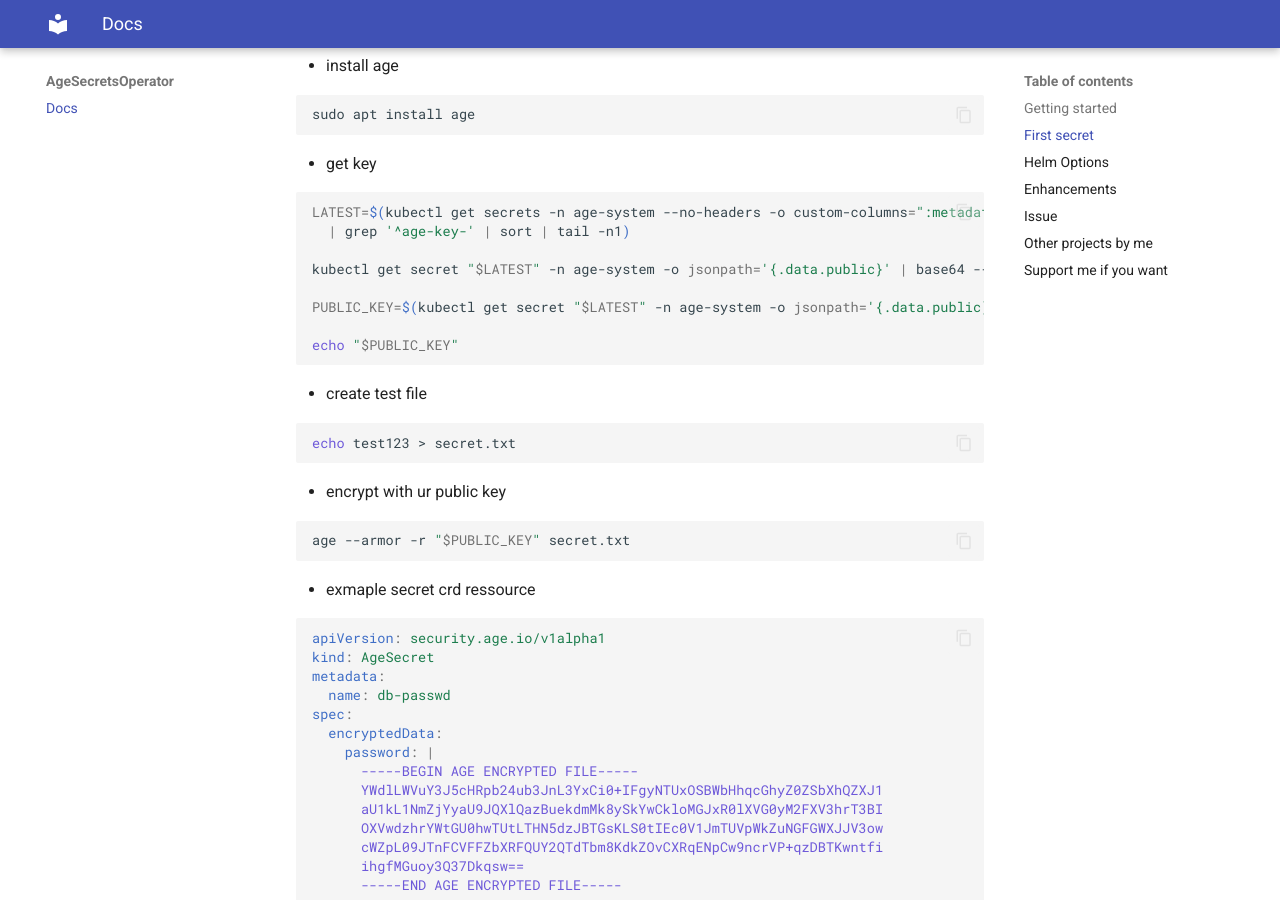
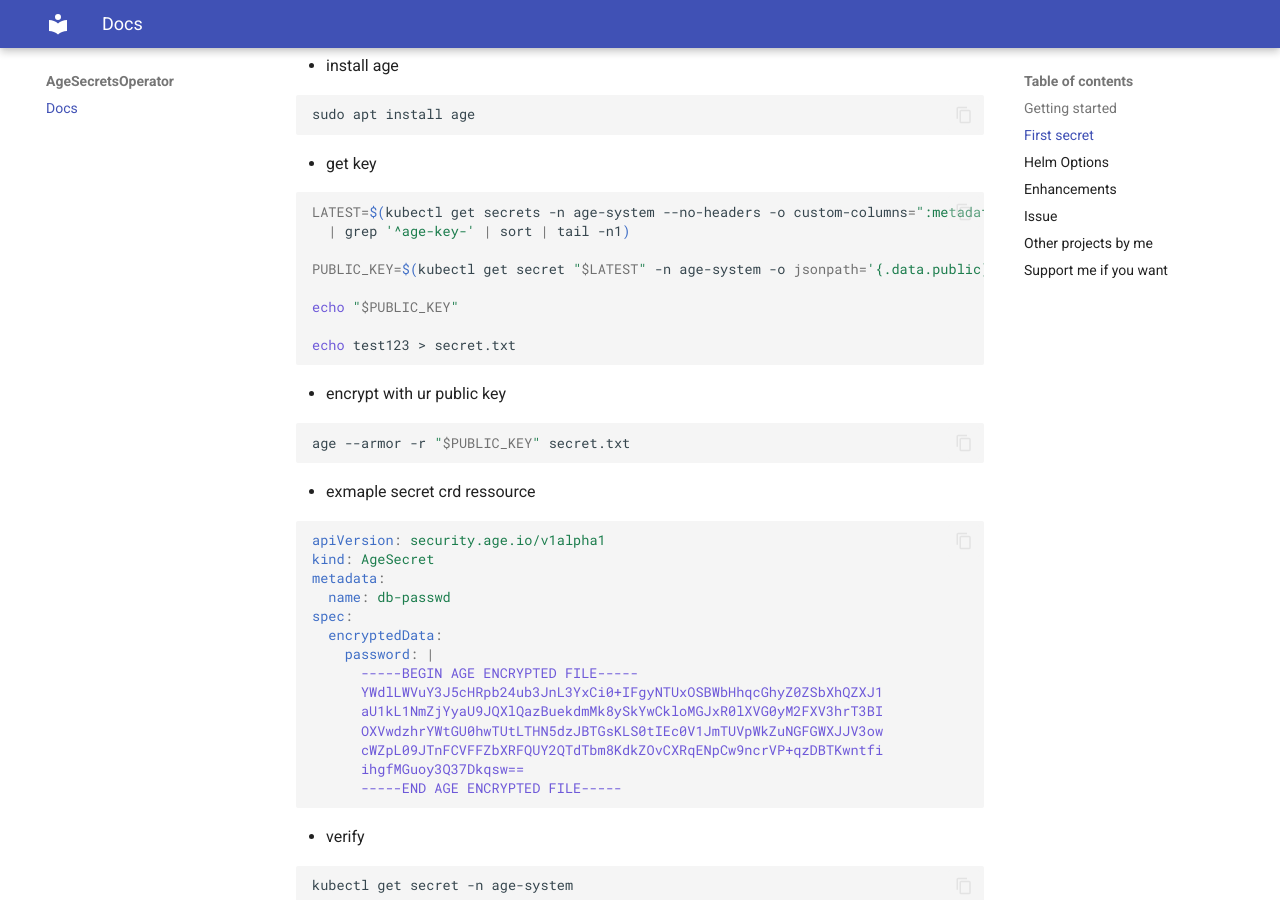
Before and after one commit to callmewhatuwant/age-secret-operator, an MkDocs documentation site: the page built from docs/operator/docs/index.md, in a window 1280 px wide and 900 px high, scrolled down 844 px. Built offline with MkDocs 1.6.1 and Material for MkDocs 9.7.7, drawn with Linux system fonts in a browser that asks for light colours; the version menu is left out.

Commit message:
mike docs

````diff
--- a/docs/operator/docs/index.md
+++ b/docs/operator/docs/index.md
@@ -48,16 +48,10 @@
 LATEST=$(kubectl get secrets -n age-system --no-headers -o custom-columns=":metadata.name" \
   | grep '^age-key-' | sort | tail -n1)
 
-kubectl get secret "$LATEST" -n age-system -o jsonpath='{.data.public}' | base64 --decode
-
 PUBLIC_KEY=$(kubectl get secret "$LATEST" -n age-system -o jsonpath='{.data.public}' | base64 --decode)
 
 echo "$PUBLIC_KEY"
-```
 
-* create test file
-
-```bash
 echo test123 > secret.txt
 ```
 
````
Also changed, not shown: docs/operator/site/index.html.
